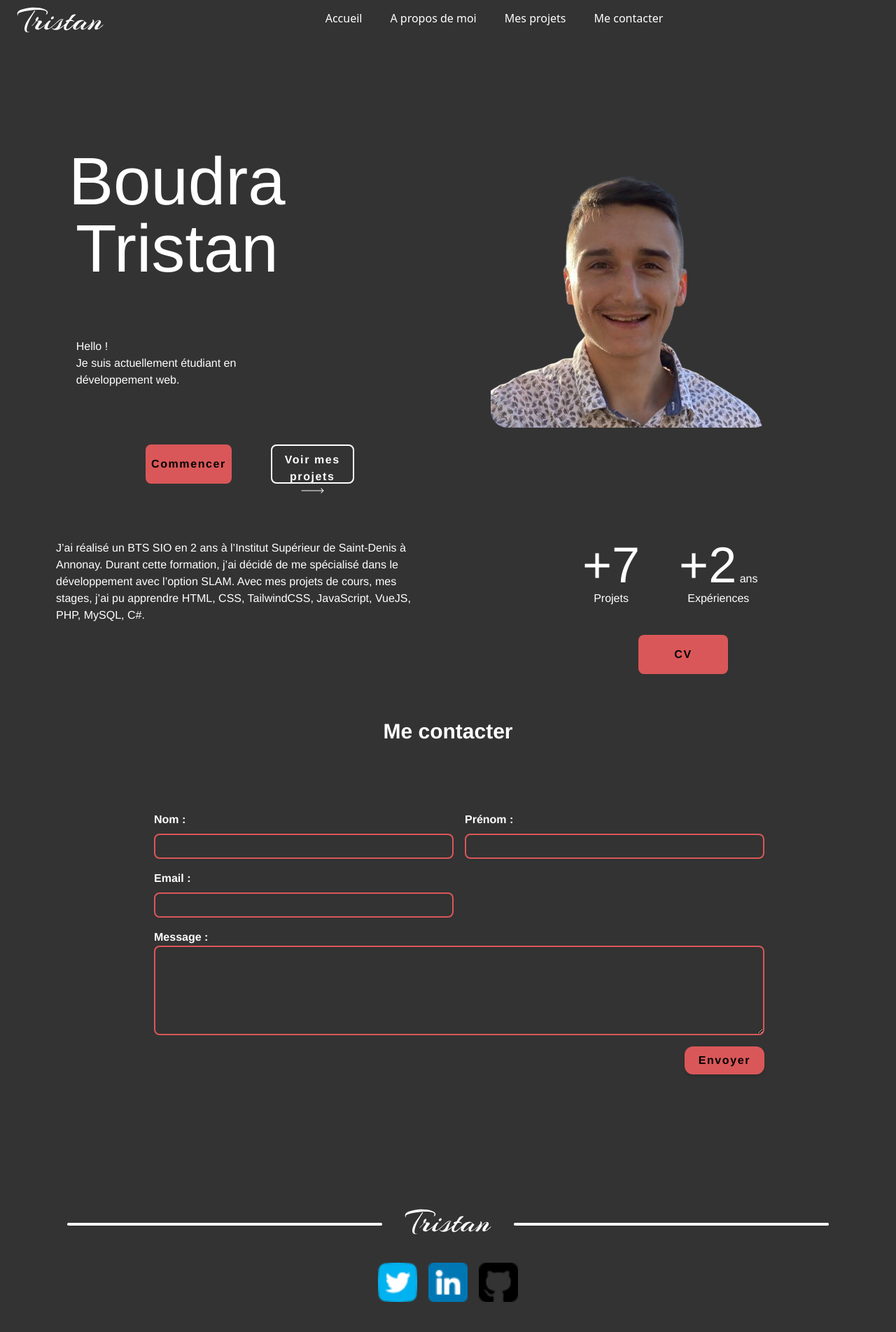
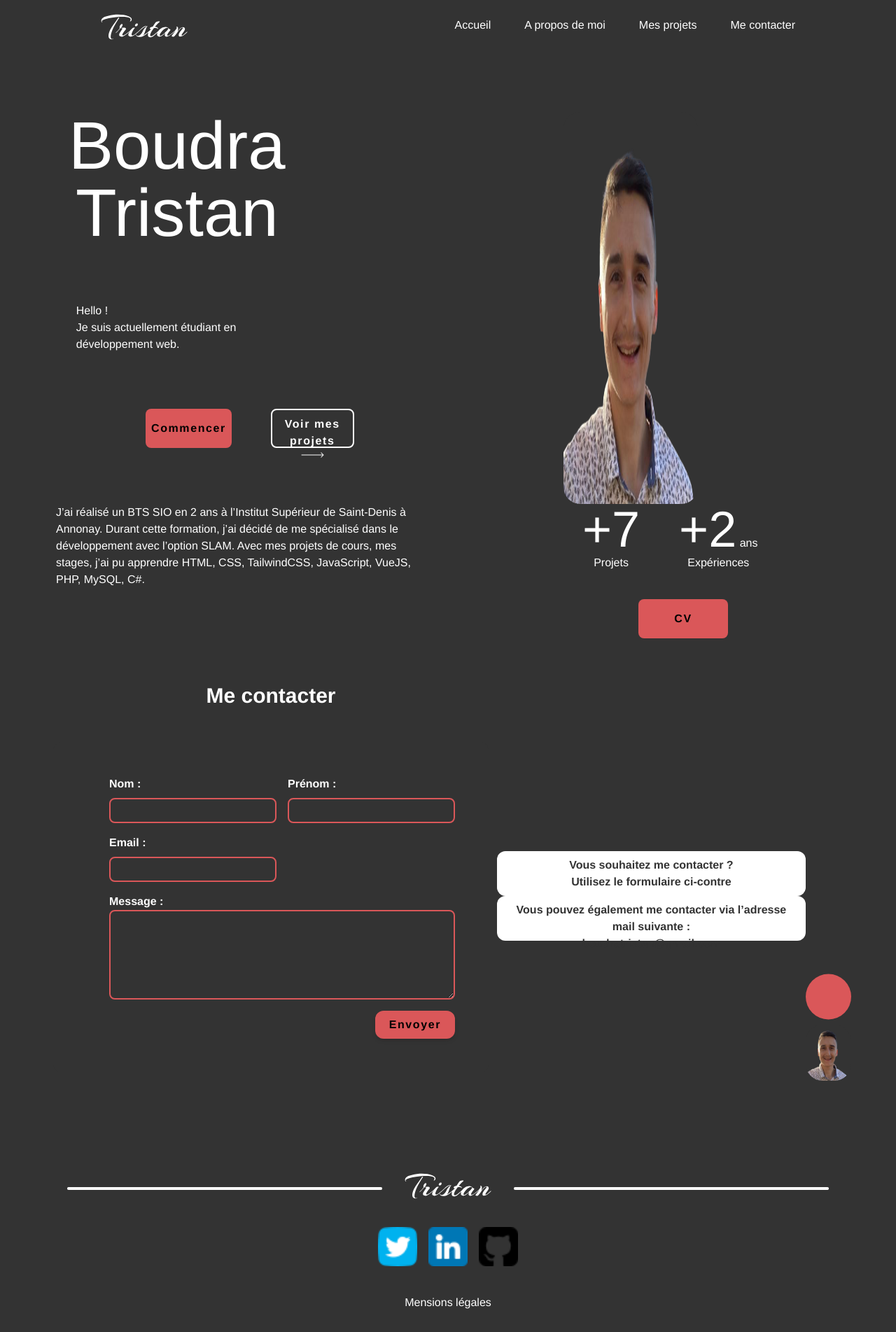
Before and after one commit to Tristan-Boudra/PortfolioCours, a Vue app: page / in a window 1280 px wide. Shown: the top 1903 px of the page at 70% size. After the commit the page ends 1873 px from the top, so only its background shows below. Built offline with nearby package versions, Linux system fonts and the light colour scheme.

Commit message:
modification navbar + continuer formulaire

```diff
--- a/src/components/Navbar.vue
+++ b/src/components/Navbar.vue
@@ -1,12 +1,17 @@
 <template>
-  <div class="flex flex-row bg-[#333333] px-5 pt-1.5 w-full">
-    <img class="flex p-1 bg-[#333333]" src="@/assets/Tristan.svg" href="#" alt="Logo portfolio Tristan">
-    <div class="flex flex-row justify-between mx-auto text-[#0D2F3F] font-medium text-[#FFFFFF]">
-      <div class="px-5 pt-2 font-sans bg-[#333333]">Accueil</div>
-      <div class="px-5 pt-2 font-sans bg-[#333333]">A propos de moi</div>
-      <div class="px-5 pt-2 font-sans bg-[#333333]">Mes projets</div>
-      <!-- <div class="px-5 pt-2 font-sans bg-[#333333]">Mes services</div> -->
-      <div class="px-5 pt-2 font-sans bg-[#333333]">Me contacter</div>
+  <header class="p-4 fixed inset-x-0 z-20 top-0">
+    <div class="max-w-screen-lg mx-auto">
+      <nav class="flex justify-between">
+        <img src="@/assets/Tristan.svg" class="px-4 py-1 left-0">
+        <ul>
+          <li class="flex gap-4">
+            <router-link to="/" class="px-4 py-2">Accueil</router-link>
+            <router-link to="/" class="px-4 py-2">A propos de moi</router-link>
+            <router-link to="/" class="px-4 py-2">Mes projets</router-link>
+            <router-link to="/" class="px-4 py-2">Me contacter</router-link>
+          </li>
+        </ul>
+      </nav>
     </div>
-  </div>
+  </header>
 </template>
--- a/src/views/Home.vue
+++ b/src/views/Home.vue
@@ -13,8 +13,8 @@
         </div>
       </div>
     </div>
-    <div class="w-3/5 flex-row">
-      <img class="mx-auto rounded-3xl mt-20" src="@/assets/Tristan.png" alt="">
+    <div class="w-3/5 flex-row md:flex">
+      <img class="mx-auto rounded-3xl mt-20 lg:w-48 md:h-full md:w-full md:w-48" src="@/assets/Tristan.png" alt="">
     </div>
   </div>
   <div class="flex text-[#FFFFFF] gap-4 mt-20">
@@ -35,13 +35,13 @@
       </div>
     </div>
   </div>
-    <section class="py-16">
-      <div class="max-w-screen-lg mx-auto px-3 grid gap-12">
+  <section class="flex py-16 p-16">
+    <div class="flex-row max-w-screen-lg mx-auto px-3 grid gap-12">
       <h2 class="text-3xl font-bold text-center mx-auto">Me contacter</h2>
       <div class="rounded-xl p-12 grid md:flex gap-8">
         <div class="w-max">
         </div>
-          <form action="" class="grid md:grid-cols-2 gap-4 grow text-left font-semibold">
+        <form action="" class="grid md:grid-cols gap-4 grow text-left font-semibold">
           <div class="grid gap-2">
             <label for="name">Nom :</label>
             <input class="px-2 py-1 border-2 rounded-lg border-[#DA5759]" type="text" id="name" name="name" autocomplete="name">
@@ -62,6 +62,16 @@
         </form>
       </div>
     </div>
+    <div class="flex">
+      <div class="flex-row mt-60 gap-4">
+        <div class="bg-white text-[#333333] h-16 rounded-xl px-5 py-2 align-middle font-semibold gap-4">Vous souhaitez me contacter ?<br>Utilisez le formulaire ci-contre </div>
+        <div class="bg-white text-[#333333] h-16 rounded-xl px-5 py-2 align-middle gap-8 font-semibold gap-4">Vous pouvez également me contacter via l’adresse mail suivante :<br>boudratristan@gmail.com</div>
+      </div>
+      <div class="top-6 mt-96 relative flex-row">
+        <img class="h-20 w-20" src="@/assets/background.svg" alt="Background de la photo">
+        <img class="h-20 w-20 rounded-3xl" src="@/assets/Tristan.png" alt="Photo">
+      </div>
+    </div>
   </section>
   <Footer/>
 </template>
```
Also changed, not shown: src/assets/background.svg (added). Lines whose indentation alone changed are shown as unchanged.
